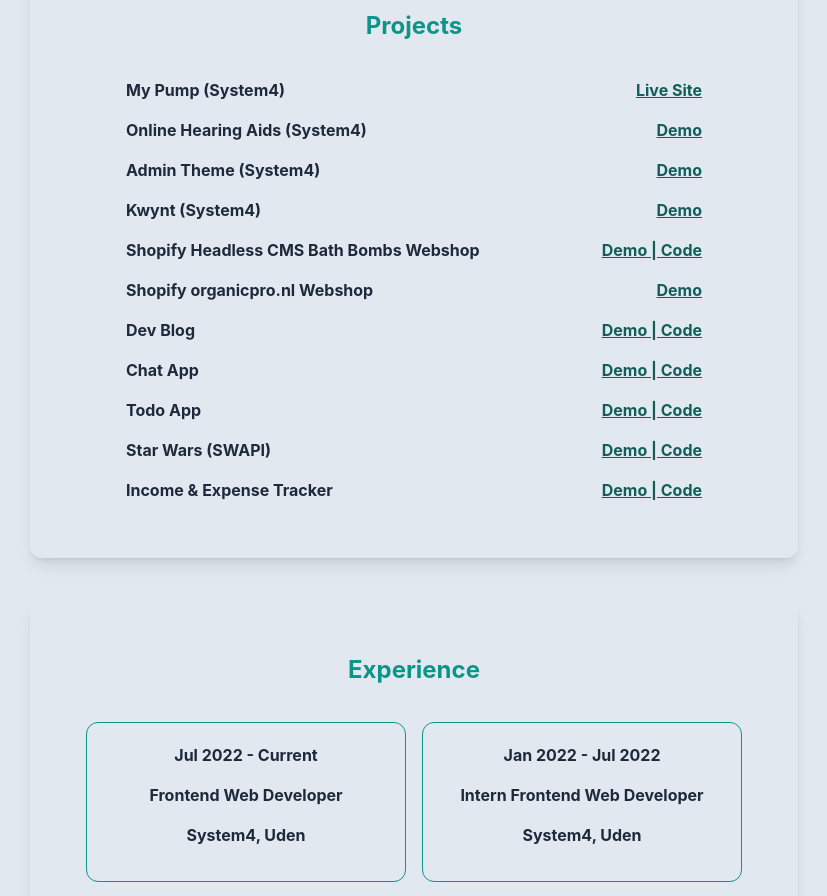
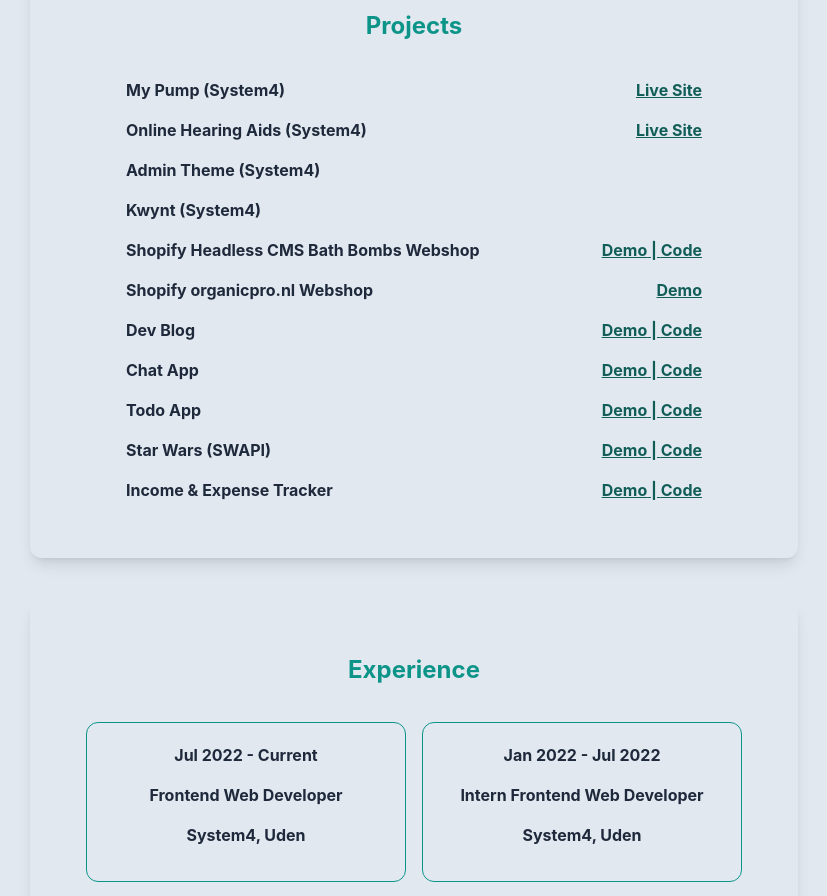
Before and after one commit to DegirmenciOmer/portfolio, a Next.js app in the folder portfolio-omer/: page / in a window 1280 px wide. Shown: the part 1180-2076 px from the top of the page, without its empty margins (226-1053 px from the left). Built offline with nearby package versions, Linux system fonts and the light colour scheme.

Commit message:
fix projects with empty links

```diff
--- a/portfolio-omer/components/Projects.tsx
+++ b/portfolio-omer/components/Projects.tsx
@@ -22,12 +22,16 @@
               key={project.id}
               className={`${switchText} flex justify-between max-w-xl mx-auto gap-1 my-4`}
             >
+              {project.liveUrl || project.demoUrl ? (
                 <Link
                   className="hover:text-teal-600"
                   href={project.liveUrl ? project.liveUrl : project.demoUrl}
                 >
                   {project.name}
                 </Link>
+              ) : (
+                <p>{project.name}</p>
+              )}
               <div className="align-left">
                 <Link
                   className={`text-teal-800 underline hover:text-teal-600 rounded-md `}
@@ -35,7 +39,9 @@
                 >
                   {project.liveUrl
                     ? translations.liveText
-                    : translations.demoText}
+                    : project.demoUrl
+                    ? translations.demoText
+                    : ""}
                 </Link>
                 {project.sourceUrl && (
                   <Link
--- a/portfolio-omer/data/translationHelper.ts
+++ b/portfolio-omer/data/translationHelper.ts
@@ -95,6 +95,7 @@
           id: "10",
           name: "Online Hearing Aids (System4)",
           demoUrl: "",
+          liveUrl: "https://online-hearingaids.com/",
           sourceUrl: "",
         },
         {
```
Lines whose indentation alone changed are shown as unchanged.
